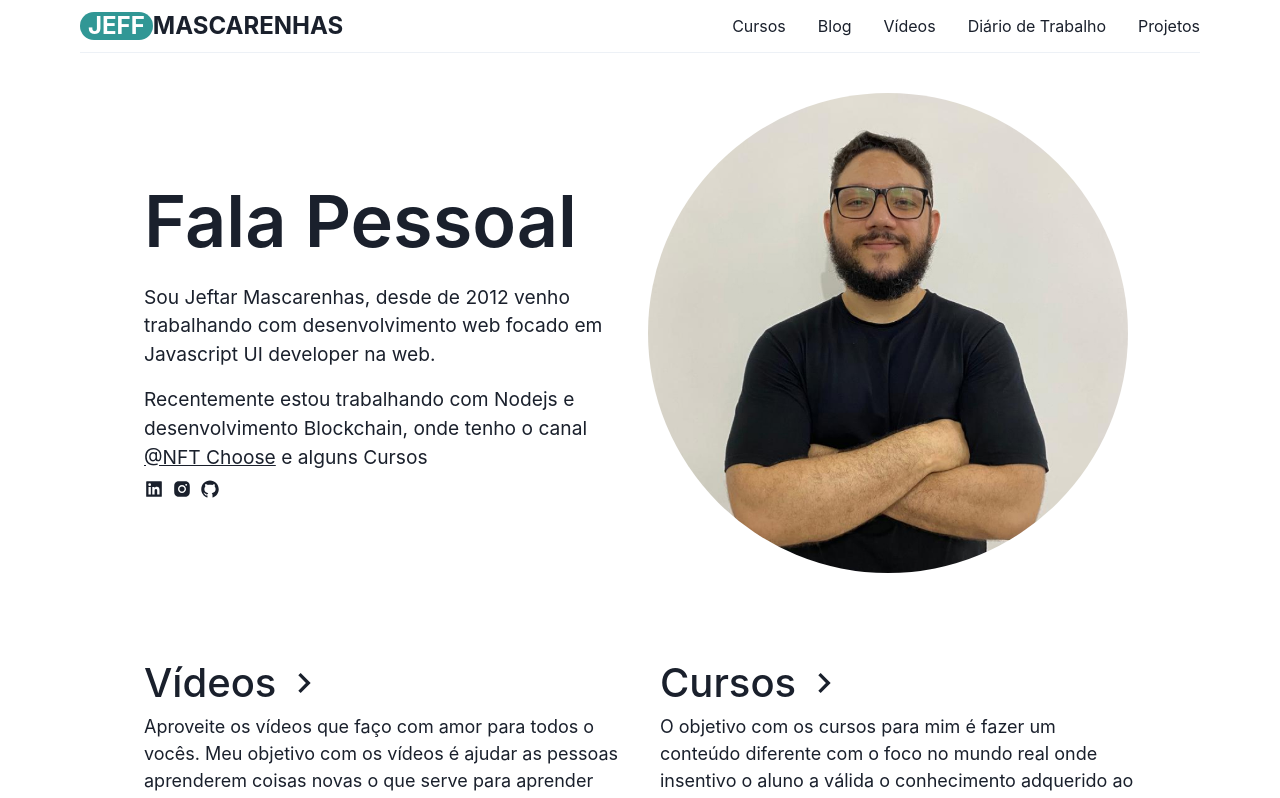
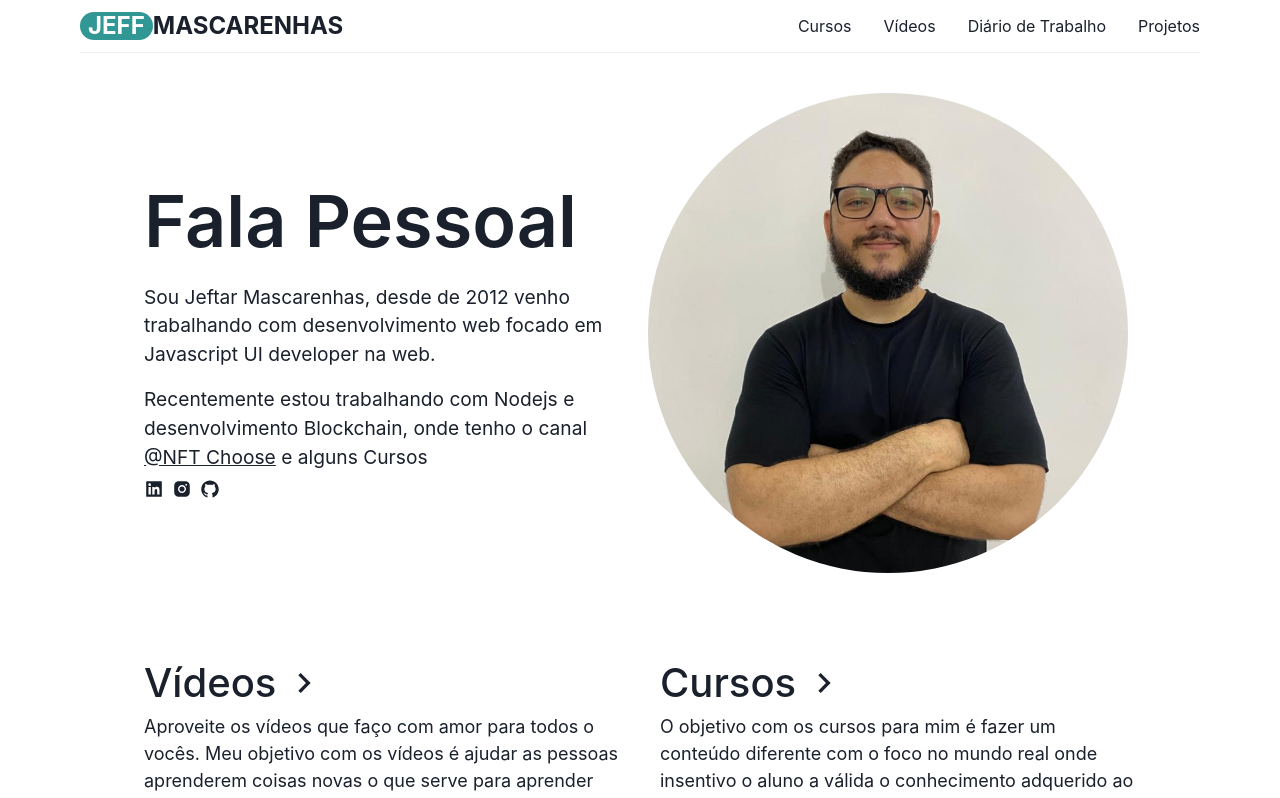
Before and after one commit to jeftarmascarenhas/jeftarmascarenhas.io, a Next.js app: page / in a window 1280 px wide. Shown: the top 798 px of the page. Built offline with nearby package versions, Linux system fonts and the light colour scheme.

Commit message:
refactor: comment menu item

```diff
--- a/src/layouts/default/components/nav-bar/index.tsx
+++ b/src/layouts/default/components/nav-bar/index.tsx
@@ -71,9 +71,9 @@ export const Navbar = forwardRef(
           Cursos
         </Text>
 
-        <Text as={Link} href="/" onClick={onClose}>
+        {/* <Text as={Link} href="/" onClick={onClose}>
           Blog
-        </Text>
+        </Text> */}
 
         <Text as={Link} href="/videos" onClick={onClose}>
           Vídeos
```
